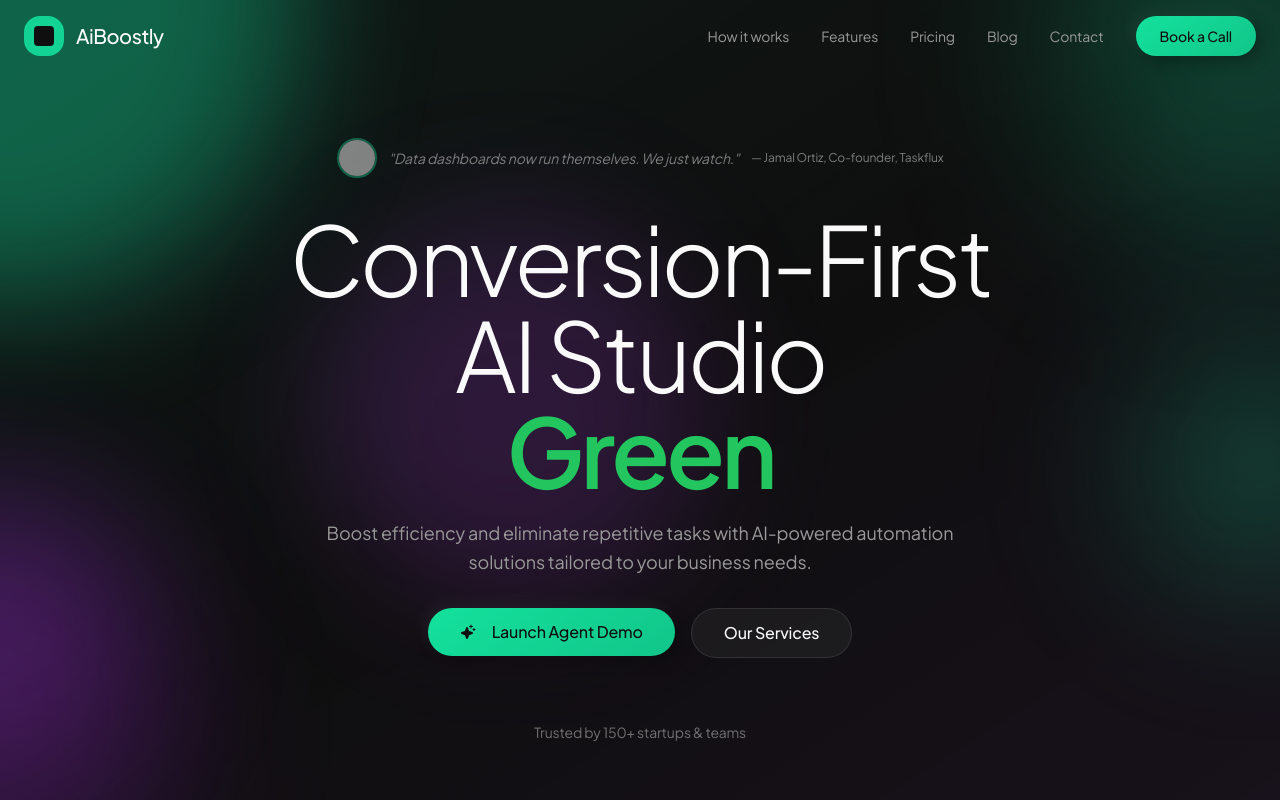
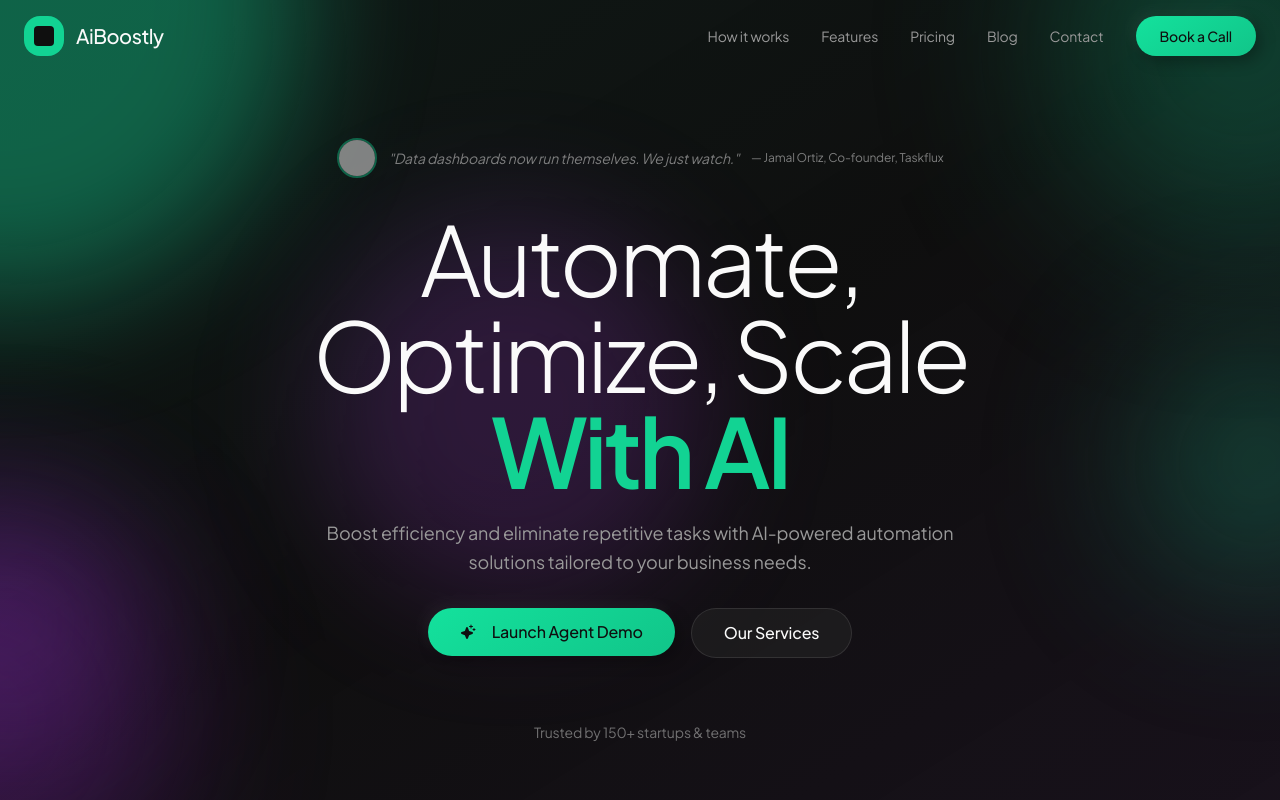
Before and after one commit to Guiltyme212/aiboostly-agent-nexus, a React (Vite) app: page / in a window 1280 px wide. Shown: the top 800 px of the page. Built offline with nearby package versions, Linux system fonts and the light colour scheme; grey boxes are pictures that could not be loaded; the HTML template or start-up script is replaced by a standard one.

Commit message:
Reverted to commit 3aa28349f5c9c216b7d5c81a8cf1225cccc044b4

```diff
--- a/src/components/Hero.tsx
+++ b/src/components/Hero.tsx
@@ -81,11 +81,11 @@ const Hero = () => {
 
           {/* Main Heading */}
           <h1 className="text-6xl md:text-8xl mb-5 leading-[0.95]">
-            Conversion-First
+            Automate,
             <br />
-            AI Studio
+            Optimize, Scale
             <br />
-            <span className="text-green-500 font-semibold">Green</span>
+            <span className="text-primary font-semibold">With AI</span>
           </h1>
 
           <p className="text-lg text-muted-foreground max-w-2xl mx-auto mb-8 leading-relaxed">
```
